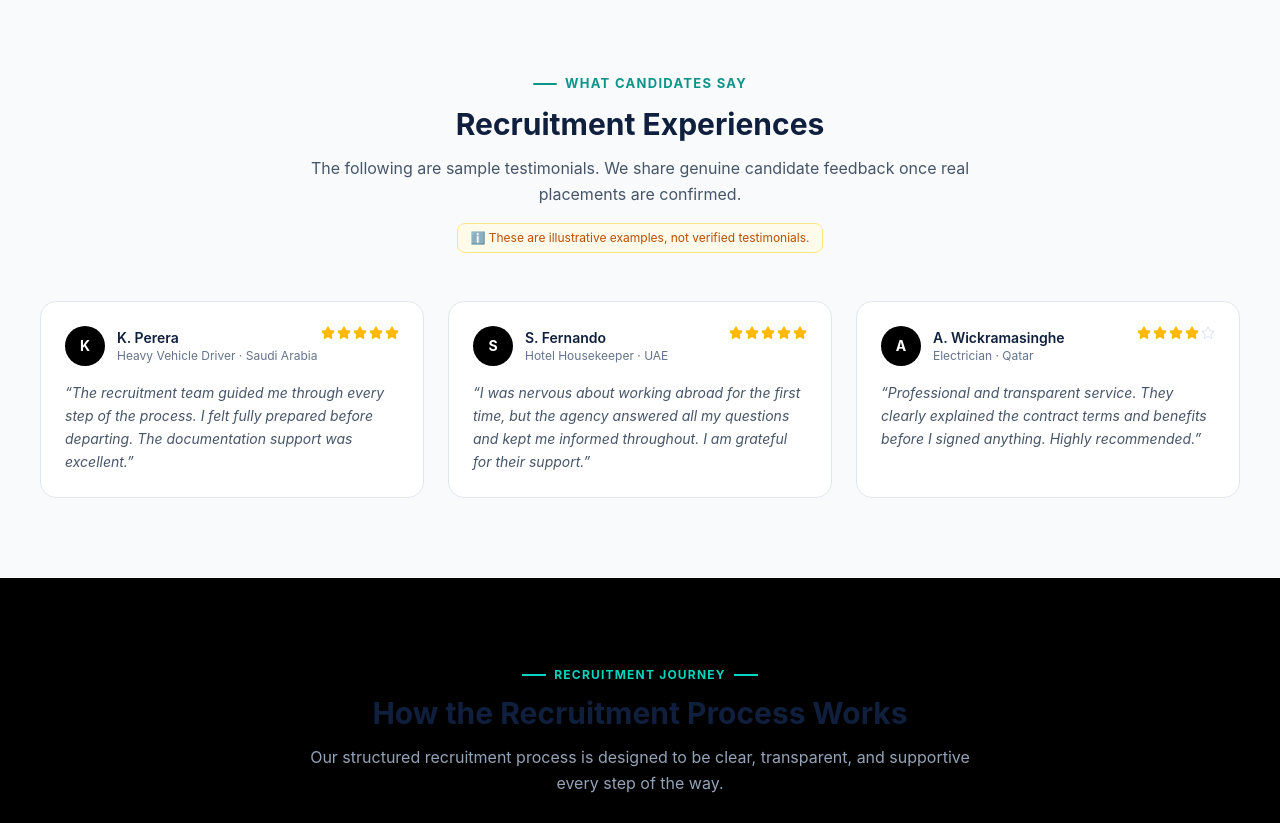
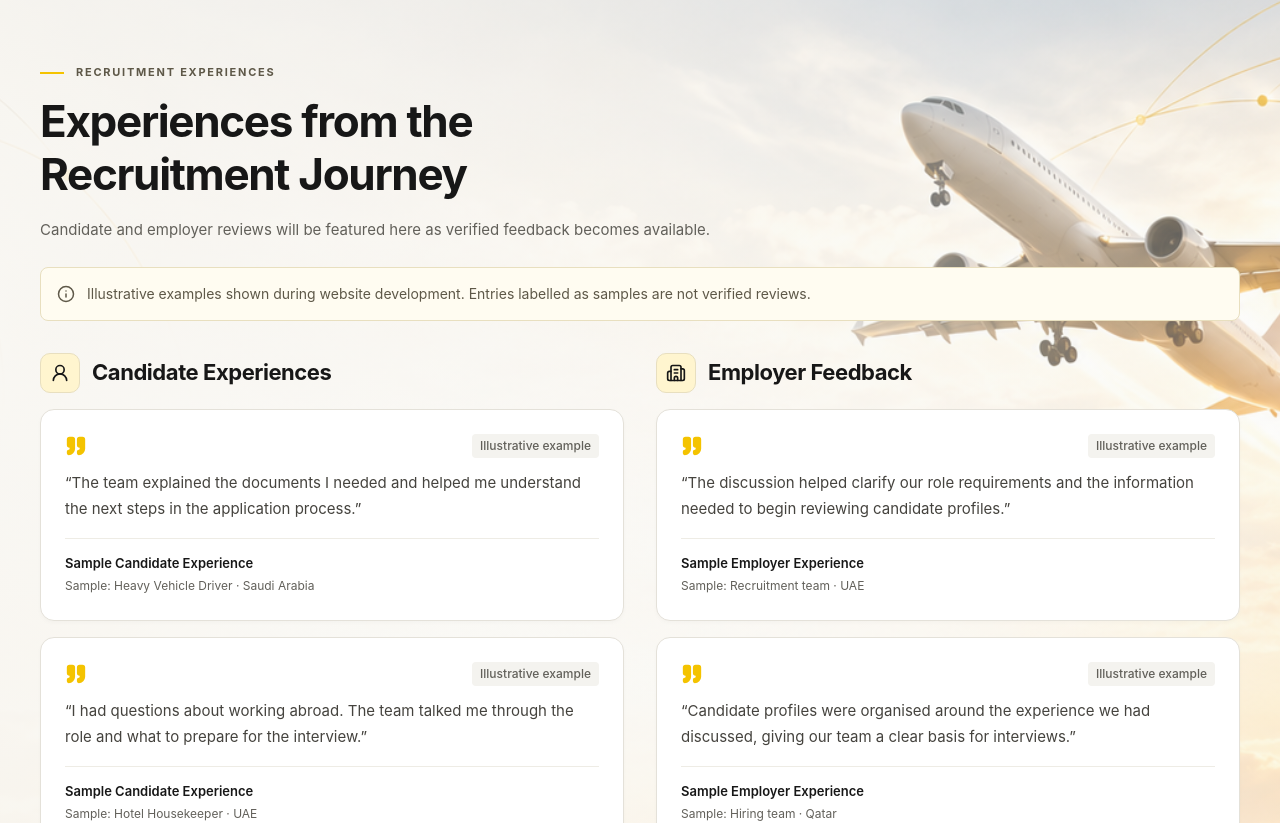
Before and after one commit to dananjarukshan/a1-agency-website, a Next.js app: page / in a window 1280 px wide. Shown: the part 9897-10720 px from the top of the page. Built offline with nearby package versions, Linux system fonts and the light colour scheme; no server answers.

Commit message:
Upgrade Recruitment Experiences section

```diff
--- /dev/null
+++ b/src/components/home/Testimonials.module.css
@@ -0,0 +1,242 @@
+.section {
+  padding-block: clamp(3.5rem, 6vw, 6rem);
+  border-top: 1px solid #eeece5;
+  color: #171717;
+  background-color: #f8f7f3;
+  background-image:
+    linear-gradient(90deg, rgb(248 247 243 / 0.82), rgb(248 247 243 / 0.35)),
+    url("/images/recruitment-experiences-background.png");
+  background-position: center, 60% center;
+  background-size: cover;
+  background-repeat: no-repeat;
+}
+
+.header { max-width: 48rem; }
+
+.eyebrow {
+  display: flex;
+  align-items: center;
+  gap: 0.75rem;
+  margin: 0 0 0.875rem;
+  color: #5e5848;
+  font-size: 0.6875rem;
+  font-weight: 700;
+  letter-spacing: 0.16em;
+  line-height: 1.5;
+  text-transform: uppercase;
+}
+
+.eyebrow::before {
+  content: "";
+  width: 1.5rem;
+  height: 2px;
+  flex-shrink: 0;
+  background: var(--color-brand-gold);
+}
+
+.heading {
+  margin: 0;
+  color: #171717;
+  font-size: clamp(1.875rem, 3.5vw, 2.75rem);
+  font-weight: 700;
+  letter-spacing: -0.03em;
+  line-height: 1.2;
+  text-wrap: balance;
+}
+
+.description {
+  max-width: 42rem;
+  margin: 1rem 0 0;
+  color: #62605a;
+  font-size: 0.9375rem;
+  line-height: 1.8;
+}
+
+.demoNotice {
+  display: flex;
+  align-items: center;
+  gap: 0.75rem;
+  margin: 1.5rem 0 2rem;
+  padding: 0.875rem 1rem;
+  border: 1px solid #e8dfbf;
+  border-radius: 0.5rem;
+  color: #5e5848;
+  background: #fffcf1;
+  font-size: 0.875rem;
+  line-height: 1.65;
+}
+
+.demoNotice svg { flex-shrink: 0; }
+
+.groups {
+  display: grid;
+  grid-template-columns: minmax(0, 1fr);
+  gap: 2.5rem;
+  margin-top: 2rem;
+}
+
+.group { min-width: 0; }
+
+.groupHeader {
+  display: flex;
+  align-items: center;
+  gap: 0.75rem;
+  margin-bottom: 1rem;
+}
+
+.groupIcon {
+  display: flex;
+  align-items: center;
+  justify-content: center;
+  width: 2.5rem;
+  height: 2.5rem;
+  flex-shrink: 0;
+  border: 1px solid #e8dfbf;
+  border-radius: 0.625rem;
+  color: #171717;
+  background: #fff5cf;
+}
+
+.groupHeading {
+  margin: 0;
+  color: #171717;
+  font-size: clamp(1.125rem, 2vw, 1.375rem);
+  font-weight: 700;
+  letter-spacing: -0.02em;
+  line-height: 1.35;
+}
+
+.cards {
+  display: grid;
+  gap: 1rem;
+  margin: 0;
+  padding: 0;
+  list-style: none;
+}
+
+.cards li { min-width: 0; }
+
+.card {
+  display: flex;
+  height: 100%;
+  flex-direction: column;
+  margin: 0;
+  padding: clamp(1.125rem, 2vw, 1.5rem);
+  border: 1px solid #e4e1d9;
+  border-radius: 0.875rem;
+  background: #ffffff;
+  box-shadow: 0 2px 4px rgb(23 23 23 / 0.025);
+  overflow-wrap: anywhere;
+}
+
+.cardTop {
+  display: flex;
+  align-items: center;
+  justify-content: space-between;
+  gap: 0.75rem;
+  margin-bottom: 0.75rem;
+}
+
+.quoteIcon {
+  flex-shrink: 0;
+  color: var(--color-brand-gold);
+  fill: var(--color-brand-gold);
+}
+
+.demoLabel,
+.verifiedLabel {
+  color: #62605a;
+  font-size: 0.75rem;
+  font-weight: 500;
+  line-height: 1.5;
+}
+
+.demoLabel {
+  padding: 0.1875rem 0.5rem;
+  border-radius: 0.25rem;
+  background: #f4f3ef;
+}
+
+.verifiedLabel {
+  display: inline-flex;
+  align-items: center;
+  gap: 0.375rem;
+}
+
+.verifiedLabel svg { flex-shrink: 0; }
+
+.review {
+  flex: 1;
+  margin: 0 0 1rem;
+  color: #45433e;
+  font-size: 0.9375rem;
+  line-height: 1.75;
+}
+
+.review p { margin: 0; }
+
+.caption {
+  display: flex;
+  align-items: center;
+  gap: 0.75rem;
+  padding-top: 0.875rem;
+  border-top: 1px solid #eeece5;
+}
+
+.identity { min-width: 0; }
+
+.name {
+  margin: 0;
+  color: #171717;
+  font-size: 0.8125rem;
+  font-weight: 600;
+  line-height: 1.6;
+}
+
+.details {
+  margin: 0.125rem 0 0;
+  color: #62605a;
+  font-size: 0.75rem;
+  line-height: 1.65;
+}
+
+.portrait,
+.logo {
+  width: 2.5rem;
+  height: 2.5rem;
+  flex-shrink: 0;
+  background: #f8f7f3;
+}
+
+.portrait { border-radius: 50%; object-fit: cover; }
+.logo { border-radius: 0.25rem; object-fit: contain; }
+
+.rating {
+  display: flex;
+  align-items: center;
+  gap: 0.375rem;
+  margin: 0.375rem 0 0;
+  color: #62605a;
+  font-size: 0.75rem;
+  line-height: 1.5;
+}
+
+.rating svg { color: #856900; fill: var(--color-brand-gold); }
+
+@media (max-width: 767px) {
+  .section {
+    background-image:
+      linear-gradient(180deg, rgb(248 247 243 / 0.65), rgb(248 247 243 / 0.8) 65%, #f8f7f3),
+      url("/images/recruitment-experiences-background.png");
+    background-position: center top, 70% top;
+    background-size: 100% 44rem, auto 44rem;
+  }
+}
+
+@media (min-width: 768px) {
+  .groups {
+    grid-template-columns: repeat(2, minmax(0, 1fr));
+    gap: 2rem;
+    align-items: start;
+  }
+}
--- a/src/components/home/Testimonials.tsx
+++ b/src/components/home/Testimonials.tsx
@@ -1,66 +1,117 @@
-import { Star } from "lucide-react";
-import SectionHeading from "@/components/common/SectionHeading";
-import { testimonials } from "@/data";
+import Image from "next/image";
+import { BadgeCheck, Building2, Info, Quote, Star, UserRound } from "lucide-react";
+import { recruitmentExperiences } from "@/data";
+import type { RecruitmentExperience } from "@/types";
+import styles from "./Testimonials.module.css";
 
-function StarRating({ rating }: { rating: number }) {
+const experienceGroups = [
+  { type: "candidate", title: "Candidate Experiences", icon: UserRound },
+  { type: "employer", title: "Employer Feedback", icon: Building2 },
+] as const;
+
+function ExperienceCard({ experience }: { experience: RecruitmentExperience }) {
+  const isCandidate = experience.type === "candidate";
+  const identity = experience.isDemo
+    ? isCandidate ? "Sample Candidate Experience" : "Sample Employer Experience"
+    : isCandidate ? experience.name : experience.company;
+  const details = (isCandidate
+    ? [experience.role, experience.destination]
+    : [experience.contactRole, experience.country]
+  ).filter(Boolean).join(" · ");
+  const image = !experience.isDemo && (isCandidate ? experience.image : experience.logo);
+
   return (
-    <div className="flex gap-0.5" aria-label={`${rating} out of 5 stars`}>
-      {Array.from({ length: 5 }).map((_, i) => (
-        <Star
-          key={i}
-          size={14}
-          className={i < rating ? "fill-amber-400 text-amber-400" : "text-slate-200"}
-          aria-hidden="true"
-        />
-      ))}
-    </div>
+    <figure className={styles.card}>
+      <div className={styles.cardTop}>
+        <Quote size={22} className={styles.quoteIcon} aria-hidden="true" />
+        {experience.isDemo ? (
+          <span className={styles.demoLabel}>Illustrative example</span>
+        ) : experience.verified ? (
+          <span className={styles.verifiedLabel}>
+            <BadgeCheck size={15} aria-hidden="true" />
+            Verified feedback
+          </span>
+        ) : null}
+      </div>
+      <blockquote className={styles.review}>
+        <p>&ldquo;{experience.review}&rdquo;</p>
+      </blockquote>
+      <figcaption className={styles.caption}>
+        {image && (
+          <Image
+            src={image}
+            alt=""
+            width={40}
+            height={40}
+            className={isCandidate ? styles.portrait : styles.logo}
+          />
+        )}
+        <div className={styles.identity}>
+          <p className={styles.name}>{identity}</p>
+          {details && (
+            <p className={styles.details}>
+              {experience.isDemo && "Sample: "}{details}
+            </p>
+          )}
+          {!experience.isDemo && isCandidate && experience.rating !== undefined && (
+            <p className={styles.rating}>
+              <Star size={14} aria-hidden="true" />
+              <span>{experience.rating} out of 5</span>
+            </p>
+          )}
+        </div>
+      </figcaption>
+    </figure>
   );
 }
 
 export default function Testimonials() {
+  const hasDemoExperiences = recruitmentExperiences.some((experience) => experience.isDemo);
+  const hasRealExperiences = recruitmentExperiences.some((experience) => !experience.isDemo);
+
   return (
-    <section className="section-padding bg-slate-50" aria-labelledby="testimonials-heading">
+    <section className={styles.section} aria-labelledby="recruitment-experiences-heading">
       <div className="container-padded">
-        <div className="text-center mb-12 max-w-2xl mx-auto">
-          <SectionHeading
-            label="What Candidates Say"
-            title="Recruitment Experiences"
-            subtitle="The following are sample testimonials. We share genuine candidate feedback once real placements are confirmed."
-            centered
-          />
-          {/* Demo notice */}
-          <div className="mt-4 inline-flex items-center gap-2 bg-amber-50 border border-amber-200 rounded-md px-3 py-1.5">
-            <span className="text-xs text-amber-700">
-              ℹ️ These are illustrative examples, not verified testimonials.
+        <header className={styles.header}>
+          <p className={styles.eyebrow}>Recruitment Experiences</p>
+          <h2 id="recruitment-experiences-heading" className={styles.heading}>
+            Experiences from the Recruitment Journey
+          </h2>
+          <p className={styles.description}>
+            {hasRealExperiences
+              ? "Perspectives from candidates and employers on their recruitment journey."
+              : "Candidate and employer reviews will be featured here as verified feedback becomes available."}
+          </p>
+        </header>
+
+        {hasDemoExperiences && (
+          <p className={styles.demoNotice}>
+            <Info size={18} aria-hidden="true" />
+            <span>
+              Illustrative examples shown during website development. Entries labelled as samples are not verified reviews.
             </span>
-          </div>
-        </div>
+          </p>
+        )}
 
-        <div className="grid grid-cols-1 md:grid-cols-3 gap-6">
-          {testimonials.map((t) => (
-            <figure
-              key={t.id}
-              className="bg-white rounded-xl p-6 border border-slate-200 flex flex-col"
-              aria-label={`Testimonial from ${t.name}`}
-            >
-              <div className="flex items-start justify-between mb-4">
-                <div className="flex items-center gap-3">
-                  <div className="w-10 h-10 rounded-full bg-brand-black flex items-center justify-center text-white font-bold text-sm flex-shrink-0">
-                    {t.name.charAt(0)}
-                  </div>
-                  <div>
-                    <div className="font-semibold text-[#0f1f3d] text-sm">{t.name}</div>
-                    <div className="text-xs text-slate-500">
-                      {t.role} · {t.country}
-                    </div>
-                  </div>
-                </div>
-                <StarRating rating={t.rating} />
+        <div className={styles.groups}>
+          {experienceGroups.map(({ type, title, icon: Icon }) => (
+            <section key={type} className={styles.group} aria-labelledby={`${type}-experiences-heading`}>
+              <div className={styles.groupHeader}>
+                <span className={styles.groupIcon}>
+                  <Icon size={20} aria-hidden="true" />
+                </span>
+                <h3 id={`${type}-experiences-heading`} className={styles.groupHeading}>
+                  {title}
+                </h3>
               </div>
-              <blockquote className="text-sm text-slate-600 leading-relaxed italic flex-1">
-                &ldquo;{t.content}&rdquo;
-              </blockquote>
-            </figure>
+              <ul className={styles.cards} role="list">
+                {recruitmentExperiences.filter((experience) => experience.type === type).map((experience) => (
+                  <li key={experience.id}>
+                    <ExperienceCard experience={experience} />
+                  </li>
+                ))}
+              </ul>
+            </section>
           ))}
         </div>
       </div>
--- a/src/data/index.ts
+++ b/src/data/index.ts
@@ -1,4 +1,4 @@
-import type { Country, JobCategory, Job, Testimonial, FAQ } from "@/types";
+import type { Country, JobCategory, Job, RecruitmentExperience, FAQ } from "@/types";
 import { jobCategoryDefinitions } from "./job-categories";
 
 // ─── Countries ────────────────────────────────────────────────────────────────
@@ -714,36 +714,75 @@ export const jobCategories: JobCategory[] = jobCategoryDefinitions.map((category
 // Reusable ordered subset for recruitment-field presentations, including Phase 10.
 export const recruitmentFields = jobCategories.filter((category) => category.agencyConfirmed);
 
-// ─── Testimonials (clearly demo) ──────────────────────────────────────────────
-export const testimonials: Testimonial[] = [
+// ─── Recruitment Experiences (illustrative development examples) ──────────────
+// Replace entries with agency-approved feedback and identities, set isDemo to
+// false, and set verified only after confirmation. Optional image/logo paths
+// refer to supplied assets in /public. Omit ratings unless actually provided.
+export const recruitmentExperiences: RecruitmentExperience[] = [
   {
-    id: "t1",
-    name: "K. Perera",
+    id: "candidate-sample-1",
+    type: "candidate",
+    name: "Sample Candidate Experience",
     role: "Heavy Vehicle Driver",
-    country: "Saudi Arabia",
-    content:
-      "The recruitment team guided me through every step of the process. I felt fully prepared before departing. The documentation support was excellent.",
-    rating: 5,
+    destination: "Saudi Arabia",
+    review:
+      "The team explained the documents I needed and helped me understand the next steps in the application process.",
+    verified: false,
     isDemo: true,
   },
   {
-    id: "t2",
-    name: "S. Fernando",
+    id: "candidate-sample-2",
+    type: "candidate",
+    name: "Sample Candidate Experience",
     role: "Hotel Housekeeper",
-    country: "UAE",
-    content:
-      "I was nervous about working abroad for the first time, but the agency answered all my questions and kept me informed throughout. I am grateful for their support.",
-    rating: 5,
+    destination: "UAE",
+    review:
+      "I had questions about working abroad. The team talked me through the role and what to prepare for the interview.",
+    verified: false,
     isDemo: true,
   },
   {
-    id: "t3",
-    name: "A. Wickramasinghe",
+    id: "candidate-sample-3",
+    type: "candidate",
+    name: "Sample Candidate Experience",
     role: "Electrician",
+    destination: "Qatar",
+    review:
+      "The contract terms and listed benefits were explained, with time to ask questions before deciding whether to proceed.",
+    verified: false,
+    isDemo: true,
+  },
+  {
+    id: "employer-sample-1",
+    type: "employer",
+    company: "Sample Employer Experience",
+    contactRole: "Recruitment team",
+    country: "UAE",
+    review:
+      "The discussion helped clarify our role requirements and the information needed to begin reviewing candidate profiles.",
+    verified: false,
+    isDemo: true,
+  },
+  {
+    id: "employer-sample-2",
+    type: "employer",
+    company: "Sample Employer Experience",
+    contactRole: "Hiring team",
     country: "Qatar",
-    content:
-      "Professional and transparent service. They clearly explained the contract terms and benefits before I signed anything. Highly recommended.",
-    rating: 4,
+    review:
+      "Candidate profiles were organised around the experience we had discussed, giving our team a clear basis for interviews.",
+    verified: false,
+    isDemo: true,
+  },
+  {
+    id: "employer-sample-3",
+    type: "employer",
+    company: "Sample Employer Experience",
+    contactRole: "Operations team",
+    country: "Saudi Arabia",
+    review:
+      "Updates on interview arrangements and outstanding documents helped our team keep track of the next recruitment steps.",
+    verified: false,
     isDemo: true,
   },
 ];
--- a/src/types/index.ts
+++ b/src/types/index.ts
@@ -146,17 +146,31 @@ export interface Applicant {
   createdAt: string;
 }
 
-// ─── Testimonial ──────────────────────────────────────────────────────────────
-export interface Testimonial {
+// ─── Recruitment Experience ───────────────────────────────────────────────────
+interface RecruitmentExperienceBase {
   id: string;
-  name: string;
-  role: string; // e.g. "Electrician"
-  country: string; // where they went
-  content: string;
-  rating: number; // 1-5
-  isDemo: boolean; // clearly flag demo/placeholder testimonials
-  avatar?: string;
+  review: string;
+  verified: boolean; // Agency-confirmed feedback only; never displayed for demos
+  isDemo: boolean;
 }
+
+export type RecruitmentExperience = RecruitmentExperienceBase & (
+  | {
+      type: "candidate";
+      name: string;
+      role?: string;
+      destination?: string;
+      image?: string; // Agency-supplied asset under /public
+      rating?: 1 | 2 | 3 | 4 | 5; // Only a rating actually supplied with real feedback
+    }
+  | {
+      type: "employer";
+      company: string;
+      country?: string;
+      contactRole?: string;
+      logo?: string; // Agency-supplied asset under /public
+    }
+);
 
 // ─── FAQ ──────────────────────────────────────────────────────────────────────
 export interface FAQ {
```
Also changed, not shown: public/images/recruitment-experiences-background.png (added).
